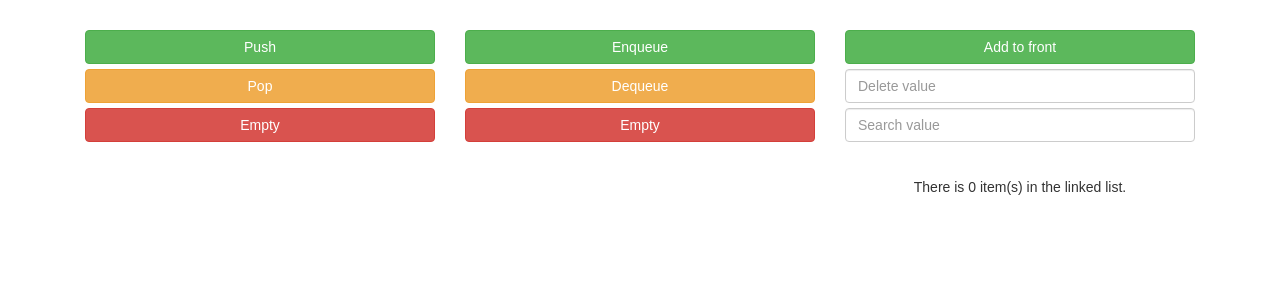
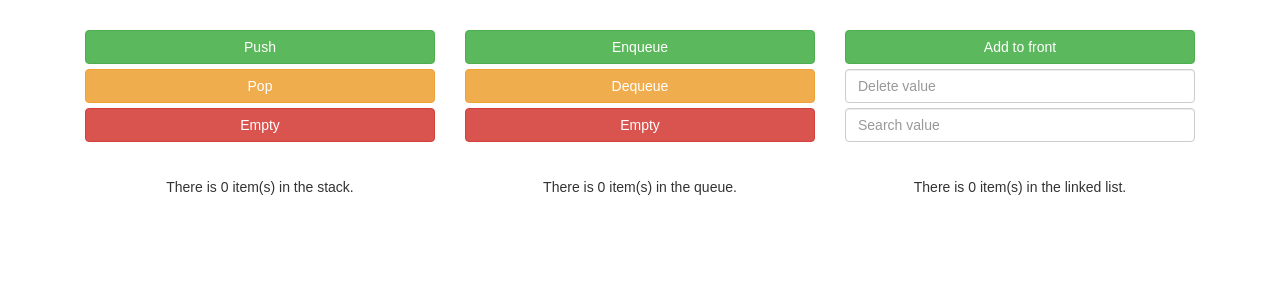
Before and after one commit to ximbong/data-structures-implementation, a React (Create React App) app: page / in a window 1280 px wide. Shown: the top 300 px of the page. Built offline with nearby package versions, Linux system fonts and the light colour scheme.

Commit message:
Display size on Queue and Stack components

```diff
--- a/src/components/QueueComponent/index.js
+++ b/src/components/QueueComponent/index.js
@@ -1,5 +1,5 @@
 import React, { Component } from "react";
-import { Row, Col, Button, ButtonToolbar } from "react-bootstrap";
+import { Row, Col, Button } from "react-bootstrap";
 
 import Queue from "../../data-structures/queue";
 import Item from "../../components/Item";
@@ -29,15 +29,14 @@ class QueueComponent extends Component {
 
   render() {
     const count = this.state.count;
-
-    console.log(...queue.print());
+    const size = queue.size();
 
     const ItemList = [...queue.print()].map((e, i) => {
       return <Item index={e.index} key={i} />;
     });
 
     return (
-      <Col xs={12} md={4} className="text-center col-space">
+      <Col xs={4} className="text-center col-space">
         <Row className="buttonDiv">
           <Button
             bsStyle="success"
@@ -71,6 +70,7 @@ class QueueComponent extends Component {
             Empty
           </Button>
         </Row>
+        <Row className="details">There is {size} item(s) in the queue.</Row>
         <Row>{ItemList}</Row>
       </Col>
     );
--- a/src/components/StackComponent/index.js
+++ b/src/components/StackComponent/index.js
@@ -1,5 +1,5 @@
 import React, { Component } from "react";
-import { Row, Col, Button, ButtonToolbar } from "react-bootstrap";
+import { Row, Col, Button } from "react-bootstrap";
 
 import Stack from "../../data-structures/stack";
 import Item from "../../components/Item";
@@ -29,13 +29,14 @@ class StackComponent extends Component {
 
   render() {
     const count = this.state.count;
+    const size = stack.size();
 
     const ItemList = [...stack.print()].map((e, i) => {
       return <Item index={e.index} key={i} />;
     });
 
     return (
-      <Col xs={12} md={4} className="text-center col-space">
+      <Col xs={4} className="text-center col-space">
         <Row className="buttonDiv">
           <Button
             bsStyle="success"
@@ -69,6 +70,7 @@ class StackComponent extends Component {
             Empty
           </Button>
         </Row>
+        <Row className="details">There is {size} item(s) in the stack.</Row>
         <Row>{ItemList}</Row>
       </Col>
     );
```
